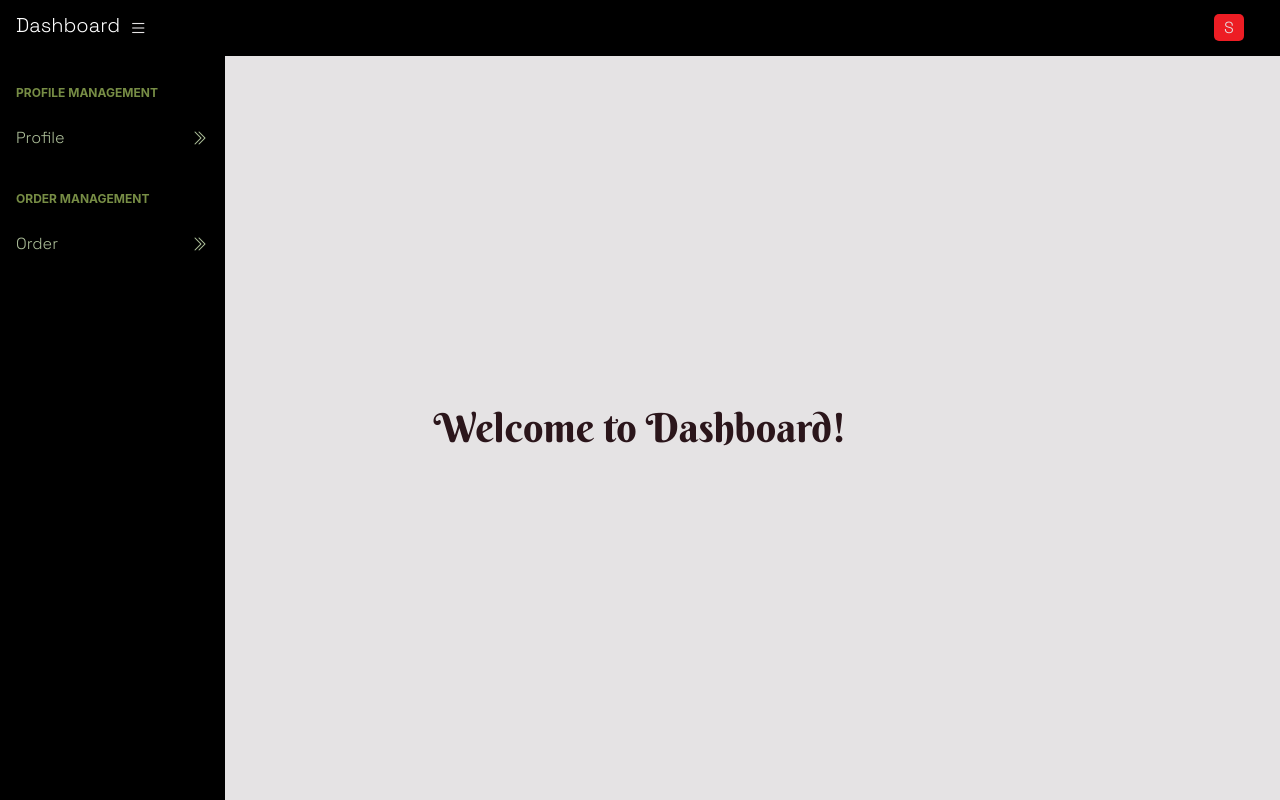
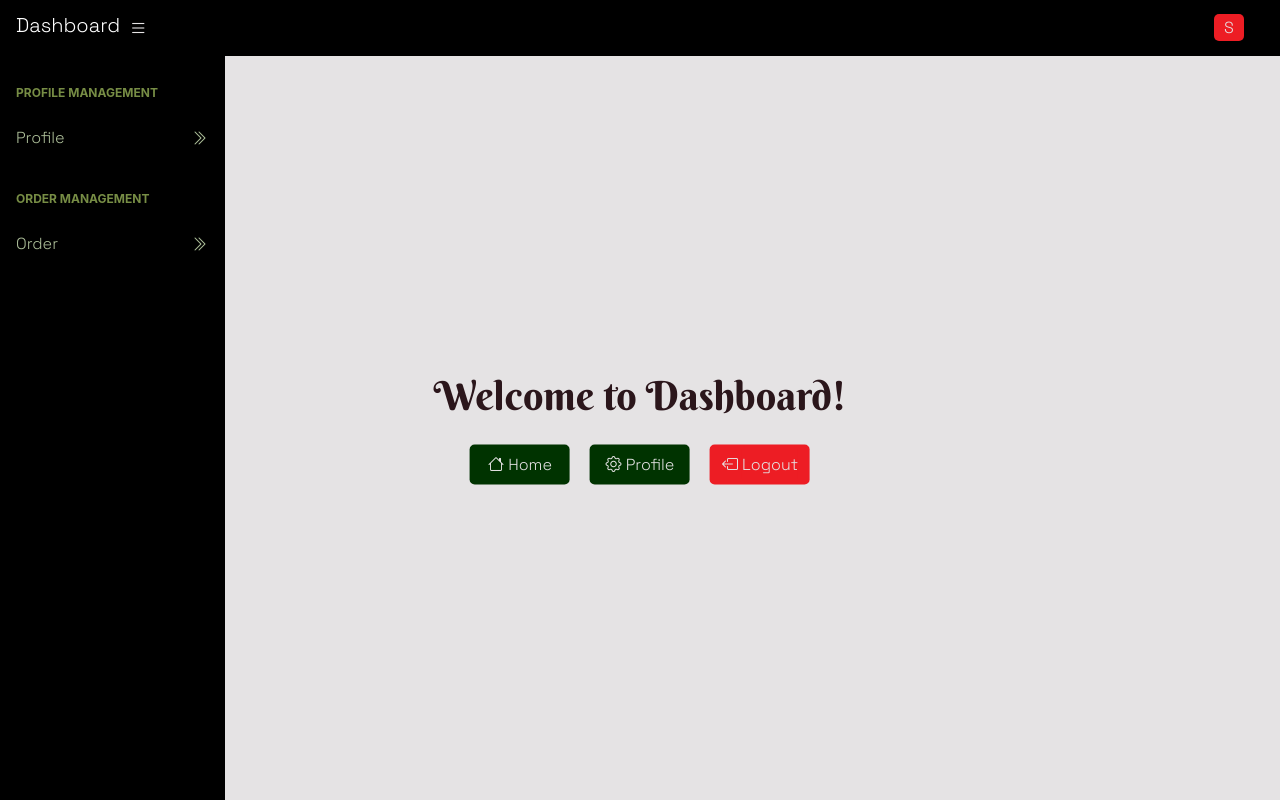
Before and after one commit to Unicon-Solution-Limited/dishco_frontend, a React (Create React App) app: page /dashboard in a window 1280 px wide. Built offline with nearby package versions, Linux system fonts and the light colour scheme; no server answers; sample sign-in values are in the browser's storage.

Commit message:
dashboard button design

```diff
--- a/src/Components/Dashboard/Dashboard.css
+++ b/src/Components/Dashboard/Dashboard.css
@@ -813,3 +813,28 @@
   left: 50%;
   transform: translate(-50%, -50%);
 }
+
+.dashboard-items {
+  display: flex;
+  justify-content: center;
+  gap: 20px;
+  margin-top: 25px;
+}
+
+.dashboard-items a {
+  text-decoration: none;
+  color: var(--white);
+  cursor: pointer;
+  background-color: var(--deep-green);
+  width: 100px;
+  padding-top: 8px;
+  padding-bottom: 8px;
+  border-radius: 5px;
+}
+.dashboard-items a:last-child {
+  background-color: var(--red);
+}
+.dashboard-items a:hover,
+.dashboard-items a:hover a {
+  background-color: var(--red);
+}
--- a/src/Components/Dashboard/Dashboard.js
+++ b/src/Components/Dashboard/Dashboard.js
@@ -2,8 +2,17 @@ import React from "react";
 import SidebarNav from "./Layouts/SidebarNav";
 import TopbarNav from "./Layouts/TopbarNav";
 import "./Dashboard.css";
+import { Link } from "react-router-dom";
+import { useAuth } from "../Authentication/AuthContext/AuthContext";
 
 const Dashboard = () => {
+  const { logout, currentUser } = useAuth();
+
+  //remove dishco token
+  const removeDishcoToken = () => {
+    localStorage.removeItem("dishco-token");
+  };
+
   return (
     <>
       <TopbarNav />
@@ -14,6 +23,24 @@ const Dashboard = () => {
             <div className="container-fluid p-4">
               <section className="dashboard_welcome_page">
                 <h1>Welcome to Dashboard!</h1>
+                <span className="dashboard-items">
+                  <Link to="/">
+                    <i className="bi bi-house"></i> Home
+                  </Link>
+                  <Link to="/profile">
+                    <i className="bi bi-gear"></i> Profile
+                  </Link>
+                  <Link
+                    type="button"
+                    onClick={() => {
+                      logout();
+                      removeDishcoToken();
+                    }}
+                  >
+                    <i onClick={logout} className="bi bi-box-arrow-left"></i>{" "}
+                    <Link to="/">Logout</Link>
+                  </Link>
+                </span>
               </section>
             </div>
           </main>
--- a/src/Components/Dashboard/Layouts/TopbarNav.js
+++ b/src/Components/Dashboard/Layouts/TopbarNav.js
@@ -38,9 +38,11 @@ const TopbarNav = () => {
               aria-expanded="false"
             >
               {currentUser ? (
-                <span className="userName_login">
-                  {currentUser.displayName.slice(0, 1)}
-                </span>
+                <>
+                  <span className="userName_login">
+                    {currentUser.displayName.slice(0, 1)}
+                  </span>
+                </>
               ) : (
                 <i className="bi bi-person"></i>
               )}
```
